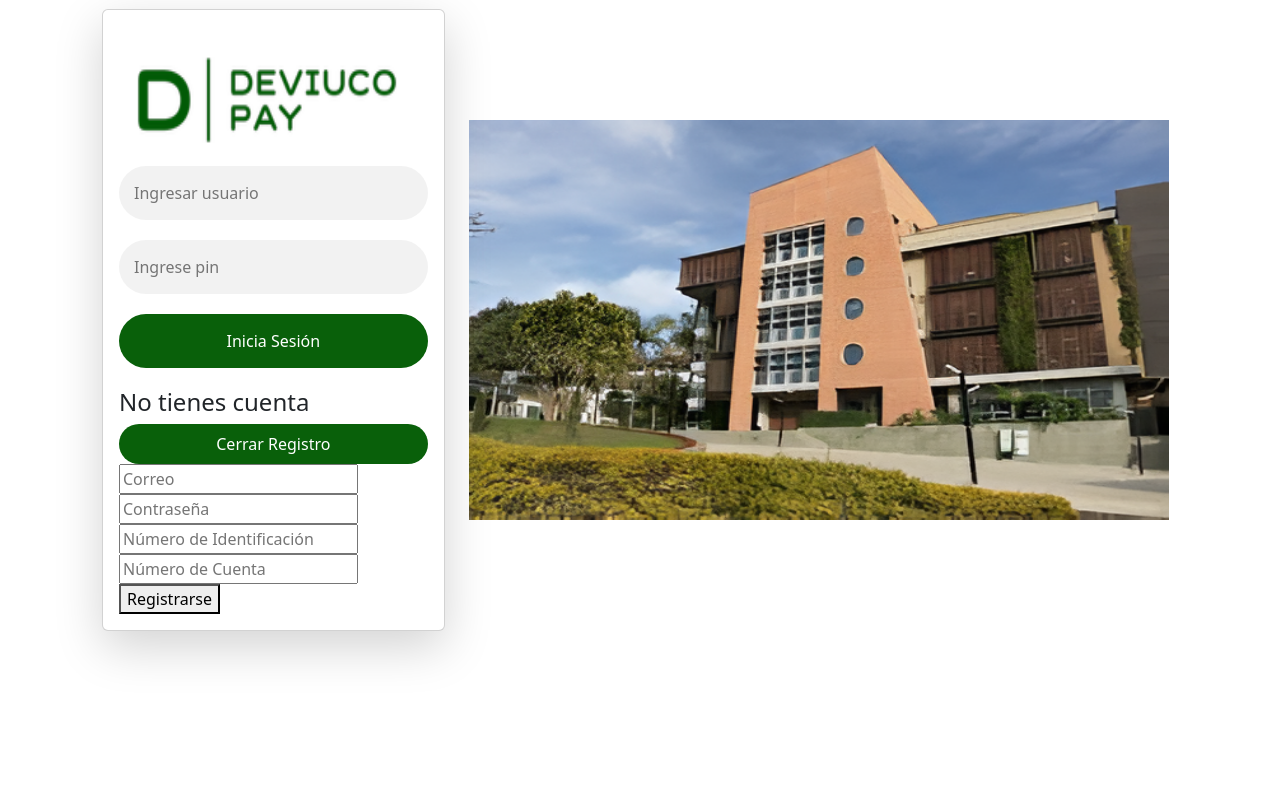
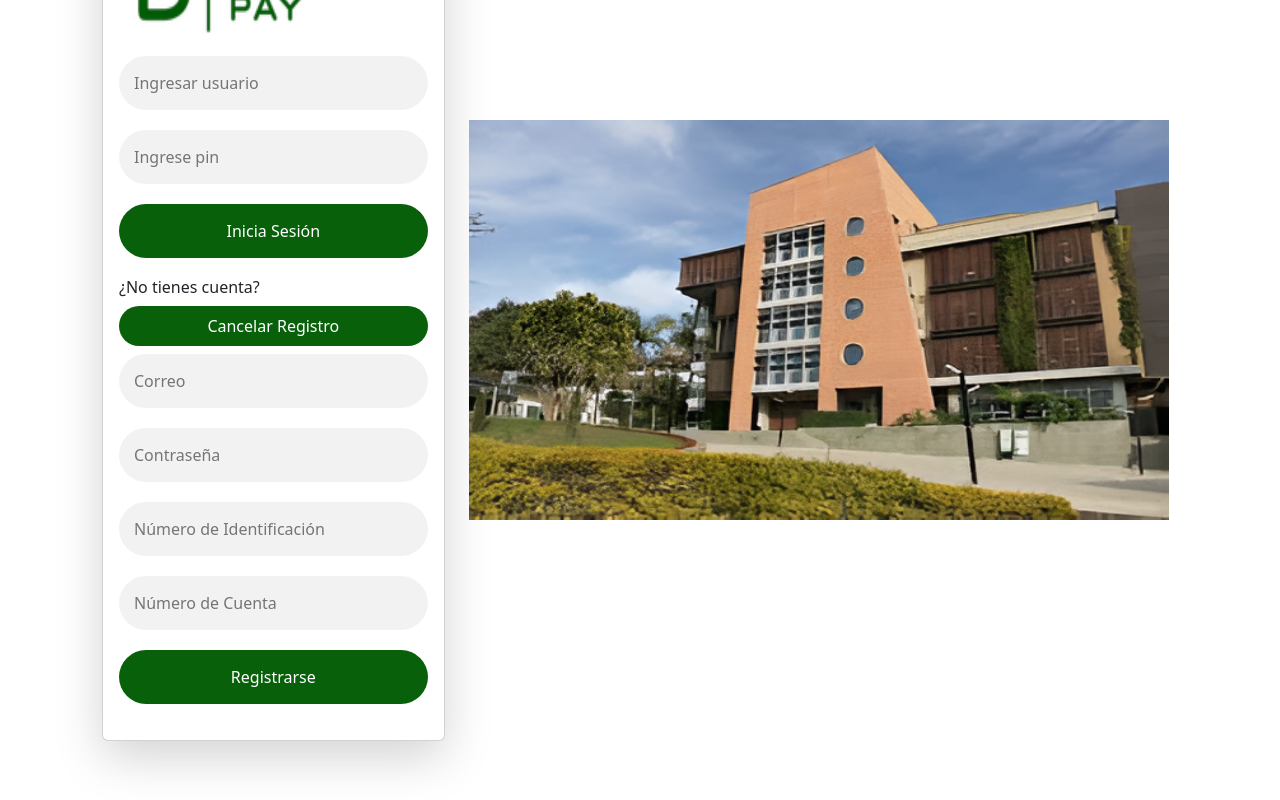
Before and after one commit to lucho9903/DeviUcopay-Front, a React (Vite) app in the folder DOOFront/: page / in a window 1280 px wide. Both pictures are taken after a click on the button "Registrate". Built offline with nearby package versions, Linux system fonts and the light colour scheme; no server answers.

Commit message:
se crea el css de registro

```diff
--- a/DOOFront/src/App.css
+++ b/DOOFront/src/App.css
@@ -49,10 +49,11 @@
     border-width: 0px;
     margin-bottom: 20px;
     color: white;
+    height: 100%;
 
 }
 .texto{
-    font-size: 20px;
+    font-size: 15px;
     color: slategrey;
     font-family: Arial, Helvetica, sans-serif;
     margin: 5px;
@@ -66,15 +67,13 @@
     font-size: 16px;
 
 }
-.btnform2{
+.btnswicht2{
     background-color: #09600a ;
     border-radius: 30px;
     padding: 8px;
     border-width: 0;
     color: white;
     font-size: 16px;
-    width: 100px;
-    height: 50px;
-
+    height: px;
 
 }
--- a/DOOFront/src/components/Login.jsx
+++ b/DOOFront/src/components/Login.jsx
@@ -67,17 +67,18 @@ const Login = () => {
                                 <input type="password" placeholder="Ingrese pin" className="cajatexto" id="password" name="password" required />
                                 <button className="btnform">{registrando ? "Registrate" : "Inicia Sesión"}</button>
                             </form>
-                            <h4>{registrando ? "Si ya tienes cuenta" : "No tienes cuenta"}</h4>
-                            <button onClick={toggleMostrarRegistro} className="btnswicht">
-                                {mostrarRegistro ? "Cerrar Registro" : "Registrate"}
+                            <h6>{registrando ? "Si ya tienes cuenta" : "¿No tienes cuenta?"}</h6>
+                            <button onClick={toggleMostrarRegistro} className="btnswicht2">
+                                {mostrarRegistro ? "Cancelar Registro" : "Registrate"}
                             </button>
                             {mostrarRegistro && (
                                 <form onSubmit={handleSubmitRegistro}>
-                                    <input type="email" placeholder="Correo" name="email" required />
-                                    <input type="password" placeholder="Contraseña" name="password" required />
-                                    <input type="text" placeholder="Número de Identificación" name="identificacion" required />
-                                    <input type="text" placeholder="Número de Cuenta" name="cuenta" required />
-                                    <button type="submit">Registrarse</button>
+                                    <h1></h1>
+                                    <input type="email" placeholder="Correo" className="cajatexto" name="email" required />
+                                    <input type="password" placeholder="Contraseña" className="cajatexto" name="password" required />
+                                    <input type="text" placeholder="Número de Identificación" className="cajatexto" name="identificacion" required />
+                                    <input type="text" placeholder="Número de Cuenta" className="cajatexto" name="cuenta" required />
+                                    <button className="btnform" type="submit">Registrarse</button>
                                 </form>
                             )}
                         </div>
```
